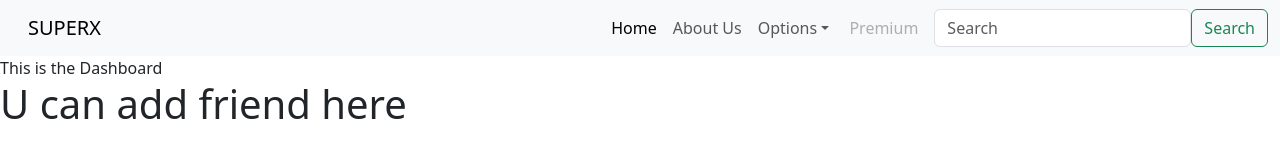
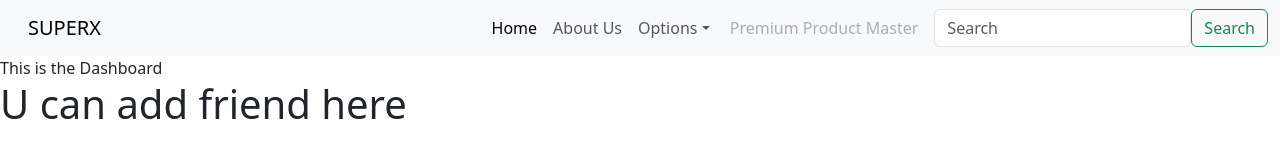
Before and after one commit to harshitraj-112233/Sample-Website-Repo, a plain HTML site: page index.html in a window 1280 px wide. Drawn offline with nearby package versions, Linux system fonts and the light colour scheme.

Commit message:
Premium ProductMaster Added

```diff
--- a/index.html
+++ b/index.html
@@ -37,7 +37,7 @@
               </ul>
             </li>
             <li class="nav-item">
-              <a class="nav-link disabled">Premium</a>
+              <a class="nav-link disabled">Premium Product Master</a>
             </li>
           </ul>
           <form class="d-flex" role="search">
```
